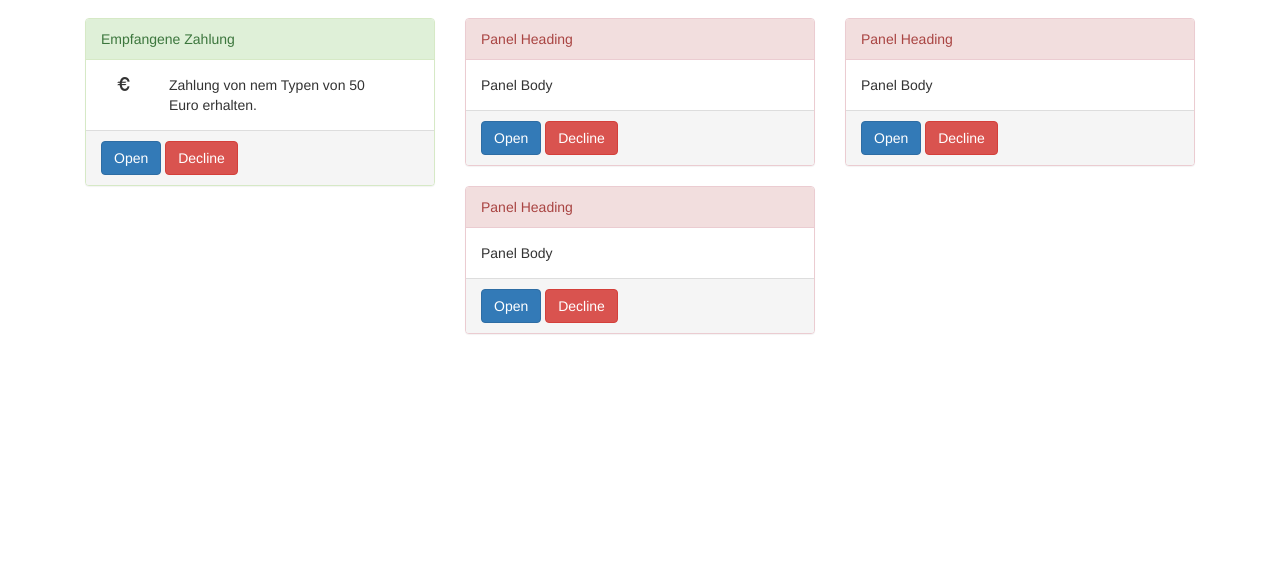
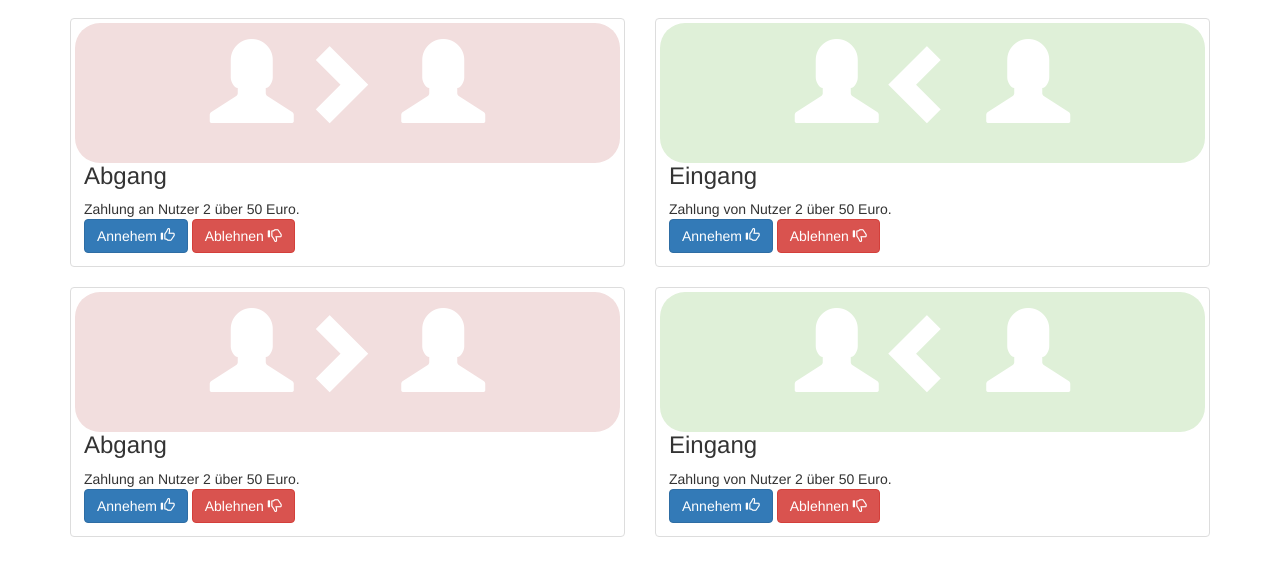
Before and after one commit to mulenatic/wimdk, a website: page index.html in a window 1280 px wide. Shown: the part 54-630 px from the top of the page. Drawn offline with nearby package versions, Linux system fonts and the light colour scheme.

Commit message:
Reconfigured the index.html page.
Used thumbnails for the single transactions, not bad, but not optimal.

```diff
--- a/index.html
+++ b/index.html
@@ -2,8 +2,20 @@
 <head>
     <!-- Bootstrap -->
     <link rel="stylesheet" href="./node_modules/bootstrap/dist/css/bootstrap.min.css">
+    <script src="./node_modules/jquery/dist/jquery.min.js"></script>
     <script src="./node_modules/bootstrap/dist/js/bootstrap.min.js"></script>
-    <script src="./node_modules/jquery/dist/jquery.min.js"></script>
+
+    <style>
+
+     .thumbnailImg {
+	 border-radius: 25px;
+	 padding: 10px;
+	 font-size: 6em;
+	 text-align: center;
+	 color: white;
+	 }
+
+    </style>
 
 </head>
 <body>
@@ -32,55 +44,74 @@
     </nav>
 
     <div class="container">
-	<div class="col-sm-4">
-	    <div class="panel panel-success">
-		<div class="panel-heading">Empfangene Zahlung</div>
-		<div class="panel-body">
-		    <div class="col-xs-2">
-			<span class="glyphicon glyphicon-euro"></span>
+
+	<div class="row">
+
+	    <div class="col-xs-12 col-sm-6">
+		<div class="thumbnail">
+		    <div class="col-xs-12 thumbnailImg bg-danger" >
+			<span class="glyphicon glyphicon-user "> </span><span class="glyphicon glyphicon-chevron-right "></span> <span class="glyphicon glyphicon-user "></span>
 		    </div>
-		    <div class="col-xs-9">
-			Zahlung von nem Typen von 50 Euro erhalten.
+		    <div class="caption">
+			<h3>Abgang</h3>
+			Zahlung an Nutzer 2 über 50 Euro.
+			<div>
+			    <button type="button" class="btn btn-primary">Annehem <span class="glyphicon glyphicon-thumbs-up"></span></button>
+			    <button type="button" class="btn btn-danger">Ablehnen <span class="glyphicon glyphicon-thumbs-down"></span></button>
+			</div>
 		    </div>
 		</div>
-		<div class="panel-footer">
-		    <button type="button" class="btn btn-primary">Open</button>
-		    <button type="button" class="btn btn-danger">Decline</button>
+	    </div>
+
+	    <div class="col-xs-12 col-sm-6">
+		<div class="thumbnail">
+		    <div class="col-xs-12 thumbnailImg bg-success">
+			<span class="glyphicon glyphicon-user "> </span><span class="glyphicon glyphicon-chevron-left "></span> <span class="glyphicon glyphicon-user "></span>
+		    </div>
+		    <div class="caption">
+			<h3>Eingang</h3>
+			Zahlung von Nutzer 2 über 50 Euro.
+			<div>
+			    <button type="button" class="btn btn-primary">Annehem <span class="glyphicon glyphicon-thumbs-up"></span></button>
+			    <button type="button" class="btn btn-danger">Ablehnen <span class="glyphicon glyphicon-thumbs-down"></span></button>
+			</div>
+		    </div>
 		</div>
 	    </div>
-	</div>
-	<div class="col-sm-4">
-	    <div class="panel panel-danger">
-		<div class="panel-heading">Panel Heading</div>
-		<div class="panel-body">Panel Body</div>
-		<div class="panel-footer">
-		    <button type="button" class="btn btn-primary">Open</button>
-		    <button type="button" class="btn btn-danger">Decline</button>
+
+	    <div class="col-xs-12 col-sm-6">
+		<div class="thumbnail">
+		    <div class="col-xs-12 thumbnailImg bg-danger" >
+			<span class="glyphicon glyphicon-user "> </span><span class="glyphicon glyphicon-chevron-right "></span> <span class="glyphicon glyphicon-user "></span>
+		    </div>
+		    <div class="caption">
+			<h3>Abgang</h3>
+			Zahlung an Nutzer 2 über 50 Euro.
+			<div>
+			    <button type="button" class="btn btn-primary">Annehem <span class="glyphicon glyphicon-thumbs-up"></span></button>
+			    <button type="button" class="btn btn-danger">Ablehnen <span class="glyphicon glyphicon-thumbs-down"></span></button>
+			</div>
+		    </div>
 		</div>
+	    </div>
 
+	    <div class="col-xs-12 col-sm-6">
+		<div class="thumbnail">
+		    <div class="col-xs-12 thumbnailImg bg-success">
+			<span class="glyphicon glyphicon-user "> </span><span class="glyphicon glyphicon-chevron-left "></span> <span class="glyphicon glyphicon-user "></span>
+		    </div>
+		    <div class="caption">
+			<h3>Eingang</h3>
+			Zahlung von Nutzer 2 über 50 Euro.
+			<div>
+			    <button type="button" class="btn btn-primary">Annehem <span class="glyphicon glyphicon-thumbs-up"></span></button>
+			    <button type="button" class="btn btn-danger">Ablehnen <span class="glyphicon glyphicon-thumbs-down"></span></button>
+			</div>
+		    </div>
+		</div>
 	    </div>
-	</div>
-	<div class="col-sm-4">
-	    <div class="panel panel-danger">
-		<div class="panel-heading">Panel Heading</div>
-		<div class="panel-body">Panel Body</div>
-		<div class="panel-footer">
-		    <button type="button" class="btn btn-primary">Open</button>
-		    <button type="button" class="btn btn-danger">Decline</button>
-		</div>
 
-	    </div>
-	</div>
-	<div class="col-sm-4">
-	    <div class="panel panel-danger">
-		<div class="panel-heading">Panel Heading</div>
-		<div class="panel-body">Panel Body</div>
-		<div class="panel-footer">
-		    <button type="button" class="btn btn-primary">Open</button>
-		    <button type="button" class="btn btn-danger">Decline</button>
-		</div>
 
-	    </div>
 	</div>
 
     </div>
```
